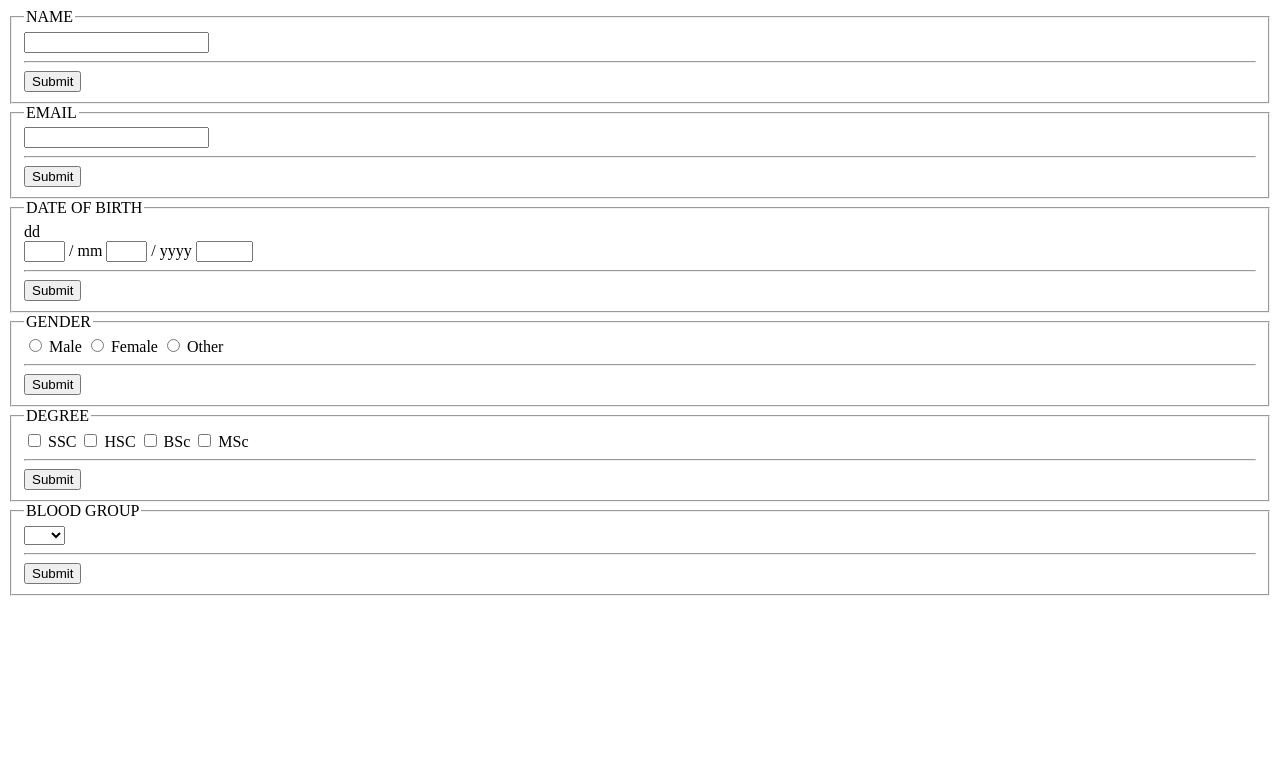
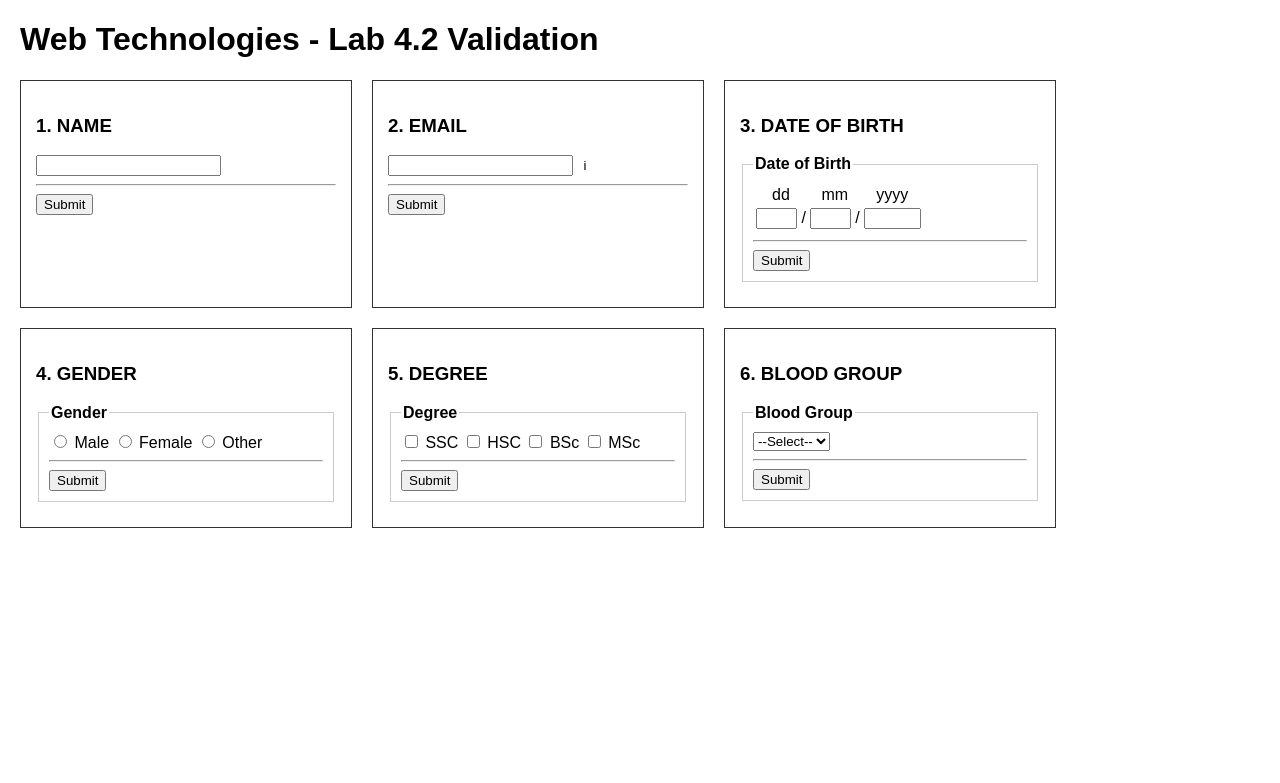
Before and after one commit to safarhana/WT_Fall-25-26-, a PHP site: page /Lab1.php in a window 1280 px wide. Shown: the top 783 px of the page. Run offline with PHP 8.4, Linux system fonts and the light colour scheme.

Commit message:
php validation new

```diff
--- a/Final/Lab Task 1/Lab1.php
+++ b/Final/Lab Task 1/Lab1.php
@@ -1,106 +1,209 @@
+<!DOCTYPE html>
+<html lang="en">
+<head>
+    <meta charset="UTF-8">
+    <title>PHP Form Validation Lab</title>
+    <style>
+        body { font-family: sans-serif; margin: 20px; }
+        .container { display: flex; flex-wrap: wrap; gap: 20px; }
+        .form-box { border: 1px solid #333; padding: 15px; width: 300px; }
+        .error { color: red; font-size: 0.9em; display: block; margin-top: 5px; }
+        .success { color: green; font-weight: bold; }
+        fieldset { border: 1px solid #ccc; padding: 10px; margin-bottom: 10px; }
+        legend { font-weight: bold; }
+    </style>
+</head>
+<body>
+
+<h1>Web Technologies - Lab 4.2 Validation</h1>
+<div class="container">
+
+    <div class="form-box">
+        <h3>1. NAME</h3>
         <?php
-    $errors = [];
+        if (isset($_POST['submit_name'])) {
+            $name = trim($_POST['name']);
+            $msg = "";
 
-    if ($_SERVER["REQUEST_METHOD"] == "POST") {
+            // Rules:
+            if (empty($name)) {
+                $msg = "Cannot be empty.";
+            } elseif (str_word_count($name) < 2) {
+                $msg = "Must contain at least two words.";
+            } elseif (!ctype_alpha($name[0])) {
+                $msg = "Must start with a letter.";
+            } elseif (!preg_match('/^[a-zA-Z .-]*$/', $name)) {
+                $msg = "Can contain a-z, A-Z, period, dash only.";
+            } else {
+                echo "<p class='success'>Name is valid!</p>";
+            }
+            if ($msg) echo "<span class='error'>Error: $msg</span>";
+        }
+        ?>
+        <form method="post" action="">
+            <input type="text" name="name" value="<?php echo isset($_POST['name']) ? $_POST['name'] : ''; ?>">
+            <hr>
+            <input type="submit" name="submit_name" value="Submit">
+        </form>
+    </div>
 
-        $name = $_POST['name'] ?? '';
-        if (empty($name)) {
-            $errors[] = "Name cannot be empty.";
-        } elseif (str_word_count($name) < 2) {
-            $errors[] = "Name must contain at least two words.";
-        } elseif (!preg_match("/^[a-zA-Z]/", $name)) {
-            $errors[] = "Name must start with a letter.";
-        } elseif (!preg_match("/^[a-zA-Z.- ]*$/", $name)) {
-            $errors[] = "Name can only contain letters, periods, and dashes.";
+    <div class="form-box">
+        <h3>2. EMAIL</h3>
+        <?php
+        if (isset($_POST['submit_email'])) {
+            $email = trim($_POST['email']);
+            $msg = "";
+
+            // Rules:
+            if (empty($email)) {
+                $msg = "Cannot be empty.";
+            } elseif (!filter_var($email, FILTER_VALIDATE_EMAIL)) {
+                $msg = "Must be a valid email address.";
+            } else {
+                echo "<p class='success'>Email is valid!</p>";
             }
+            if ($msg) echo "<span class='error'>Error: $msg</span>";
+        }
+        ?>
+        <form method="post" action="">
+            <input type="text" name="email" value="<?php echo isset($_POST['email']) ? $_POST['email'] : ''; ?>">
+            <button title="hint" type="button" style="border:none; background:none; cursor:help;">i</button>
+            <hr>
+            <input type="submit" name="submit_email" value="Submit">
+        </form>
+    </div>
 
-        // 2. EMAIL VALIDATION
-        $email = $_POST['email'] ?? '';
-        if (empty($email)) {
-            $errors[] = "Email cannot be empty.";
-        } elseif (!filter_var($email, FILTER_VALIDATE_EMAIL)) {
-            $errors[] = "Must be a valid email address.";
+    <div class="form-box">
+        <h3>3. DATE OF BIRTH</h3>
+        <?php
+        if (isset($_POST['submit_dob'])) {
+            $dd = $_POST['dd'];
+            $mm = $_POST['mm'];
+            $yyyy = $_POST['yyyy'];
+            $msg = "";
+
+            // Rules:
+            if (empty($dd) || empty($mm) || empty($yyyy)) {
+                $msg = "Cannot be empty.";
+            } elseif (!is_numeric($dd) || !is_numeric($mm) || !is_numeric($yyyy)) {
+                $msg = "Must be valid numbers.";
+            } elseif ($dd < 1 || $dd > 31) {
+                $msg = "Day must be between 1-31.";
+            } elseif ($mm < 1 || $mm > 12) {
+                $msg = "Month must be between 1-12.";
+            } elseif ($yyyy < 1953 || $yyyy > 1998) {
+                $msg = "Year must be between 1953-1998.";
+            } else {
+                echo "<p class='success'>Date of Birth is valid!</p>";
             }
+            if ($msg) echo "<span class='error'>Error: $msg</span>";
+        }
+        ?>
+        <form method="post" action="">
+            <fieldset>
+                <legend>Date of Birth</legend>
+                <table>
+                    <tr>
+                        <td align="center">dd</td>
+                        <td align="center">mm</td>
+                        <td align="center">yyyy</td>
+                    </tr>
+                    <tr>
+                        <td><input type="text" name="dd" size="2" value="<?php echo isset($_POST['dd']) ? $_POST['dd'] : ''; ?>"> /</td>
+                        <td><input type="text" name="mm" size="2" value="<?php echo isset($_POST['mm']) ? $_POST['mm'] : ''; ?>"> /</td>
+                        <td><input type="text" name="yyyy" size="4" value="<?php echo isset($_POST['yyyy']) ? $_POST['yyyy'] : ''; ?>"></td>
+                    </tr>
+                </table>
+                <hr>
+                <input type="submit" name="submit_dob" value="Submit">
+            </fieldset>
+        </form>
+    </div>
 
-        // 3. DATE OF BIRTH VALIDATION
-        $dd = $_POST['dd'] ?? '';
-        $mm = $_POST['mm'] ?? '';
-        $yyyy = $_POST['yyyy'] ?? '';
-        if (empty($dd) || empty($mm) || empty($yyyy)) {
-            $errors[] = "Date of Birth fields cannot be empty.";
-        } elseif (!($dd >= 1 && $dd <= 31) || !($mm >= 1 && $mm <= 12) || !($yyyy >= 1953 && $yyyy <= 1998)) {
-            $errors[] = "Invalid Date: dd (1-31), mm (1-12), yyyy (1953-1998).";
-        }
-
-        // 4. GENDER VALIDATION
+    <div class="form-box">
+        <h3>4. GENDER</h3>
+        <?php
+        if (isset($_POST['submit_gender'])) {
+            // Rules:
             if (!isset($_POST['gender'])) {
-            $errors[] = "At least one gender must be selected.";
-        }
-
-        // 5. DEGREE VALIDATION
-        if (!isset($_POST['degree']) || count($_POST['degree']) < 2) { //
-            $errors[] = "At least two degrees must be selected.";
-        }
-
-        // 6. BLOOD GROUP VALIDATION
-        if (empty($_POST['blood_group'])) {
-            $errors[] = "Blood group must be selected.";
-        }
-
-        if (empty($errors)) {
-            echo "<p style='color:green;'>Validation Successful!</p>";
+                echo "<span class='error'>Error: At least one must be selected.</span>";
             } else {
-            foreach ($errors as $error) { echo "<p style='color:red;'>$error</p>"; }
+                echo "<p class='success'>Valid! Selected: " . $_POST['gender'] . "</p>";
             }
         }
         ?>
-
         <form method="post" action="">
             <fieldset>
-        <legend>NAME</legend>
-        <input type="text" name="name">
-        <hr><input type="submit" value="Submit">
-    </fieldset>
-
-    <fieldset>
-        <legend>EMAIL</legend>
-        <input type="text" name="email">
-        <hr><input type="submit" value="Submit">
-    </fieldset>
-
-    <fieldset>
-        <legend>DATE OF BIRTH</legend>
-        dd <br> <input type="text" name="dd" size="2"> /
-        mm <input type="text" name="mm" size="2"> /
-        yyyy <input type="text" name="yyyy" size="4">
-        <hr><input type="submit" value="Submit">
-    </fieldset>
-
-    <fieldset>
-        <legend>GENDER</legend>
+                <legend>Gender</legend>
                 <input type="radio" name="gender" value="Male"> Male
                 <input type="radio" name="gender" value="Female"> Female
                 <input type="radio" name="gender" value="Other"> Other
-        <hr><input type="submit" value="Submit">
+                <hr>
+                <input type="submit" name="submit_gender" value="Submit">
             </fieldset>
+        </form>
+    </div>
 
+    <div class="form-box">
+        <h3>5. DEGREE</h3>
+        <?php
+        if (isset($_POST['submit_degree'])) {
+            // Rules:
+            if (!isset($_POST['degree'])) {
+                echo "<span class='error'>Error: None selected.</span>";
+            } elseif (count($_POST['degree']) < 2) {
+                echo "<span class='error'>Error: At least two must be selected.</span>";
+            } else {
+                echo "<p class='success'>Valid! Selected: " . implode(", ", $_POST['degree']) . "</p>";
+            }
+        }
+        ?>
+        <form method="post" action="">
             <fieldset>
-        <legend>DEGREE</legend>
+                <legend>Degree</legend>
                 <input type="checkbox" name="degree[]" value="SSC"> SSC
                 <input type="checkbox" name="degree[]" value="HSC"> HSC
                 <input type="checkbox" name="degree[]" value="BSc"> BSc
                 <input type="checkbox" name="degree[]" value="MSc"> MSc
-        <hr><input type="submit" value="Submit">
-    </fieldset>
-
-    <fieldset>
-        <legend>BLOOD GROUP</legend>
-        <select name="blood_group">
-            <option value=""></option>
-            <option value="A+">A+</option>
-            <option value="B+">B+</option>
-            <option value="O+">O+</option>
-        </select>
-        <hr><input type="submit" value="Submit">
+                <hr>
+                <input type="submit" name="submit_degree" value="Submit">
             </fieldset>
         </form>
+    </div>
+
+    <div class="form-box">
+        <h3>6. BLOOD GROUP</h3>
+        <?php
+        if (isset($_POST['submit_bg'])) {
+            $bg = $_POST['bloodGroup'];
+            // Rules:
+            if (empty($bg)) {
+                echo "<span class='error'>Error: Must be selected.</span>";
+            } else {
+                echo "<p class='success'>Valid! Selected: $bg</p>";
+            }
+        }
+        ?>
+        <form method="post" action="">
+            <fieldset>
+                <legend>Blood Group</legend>
+                <select name="bloodGroup">
+                    <option value="">--Select--</option>
+                    <option value="A+">A+</option>
+                    <option value="A-">A-</option>
+                    <option value="B+">B+</option>
+                    <option value="B-">B-</option>
+                    <option value="O+">O+</option>
+                    <option value="O-">O-</option>
+                    <option value="AB+">AB+</option>
+                    <option value="AB-">AB-</option>
+                </select>
+                <hr>
+                <input type="submit" name="submit_bg" value="Submit">
+            </fieldset>
+        </form>
+    </div>
+
+</div>
+</body>
+</html>
```
Lines whose indentation alone changed are shown as unchanged.
